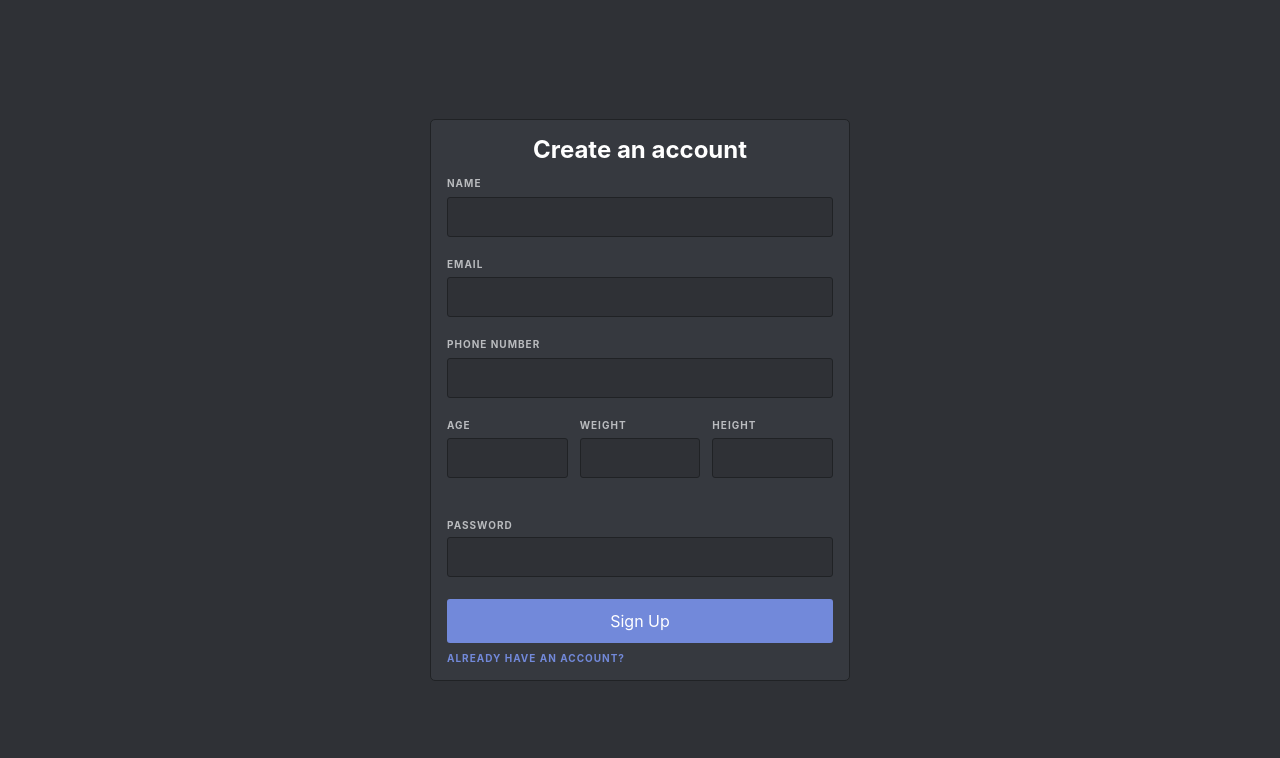
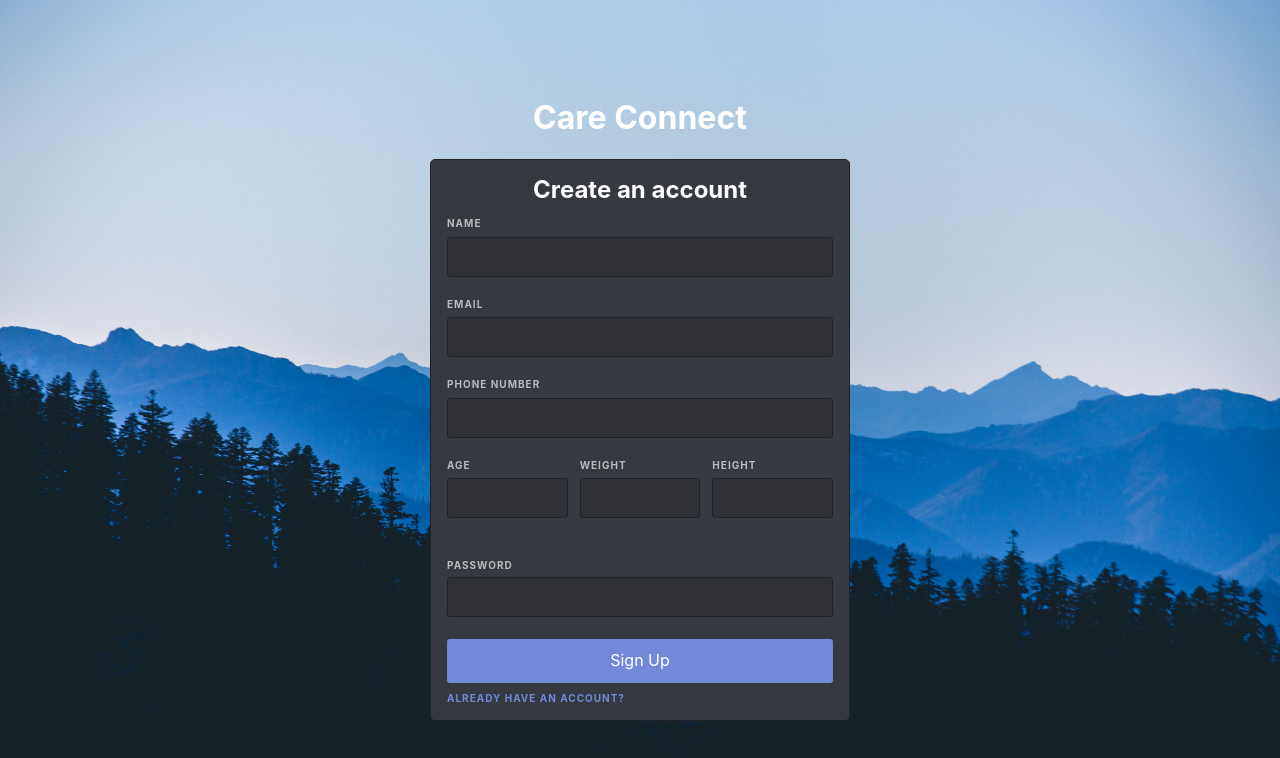
Before and after one commit to 0xtimsb/care-connect, a React (Create React App) app in the folder client/: page /signup in a window 1280 px wide. Shown: the top 758 px of the page. Built offline with nearby package versions, Linux system fonts and the light colour scheme.

Commit message:
CSS Refactor.

```diff
--- a/client/src/pages/Auth/AuthLayout.tsx
+++ b/client/src/pages/Auth/AuthLayout.tsx
@@ -1,6 +1,8 @@
 import React from 'react';
 import { Switch, Route, Redirect } from 'react-router-dom';
 import styled from 'styled-components';
+
+import background from 'images/background-4.jpg';
 
 // Pages
 import LogIn from 'pages/Auth/LogIn';
@@ -14,13 +16,21 @@ const Root = styled.div`
 	height: 100vh;
 
 	display: flex;
+	flex-direction: column;
 	justify-content: center;
 	align-items: center;
+
+	background-image: url(${background});
+	background-position: center;
+	background-size: cover;
 `;
+
+const Header = styled.h1``;
 
 const AuthLayout = ({ handleUserData }: any) => {
 	return (
 		<Root>
+			<Header>Care Connect</Header>
 			<Switch>
 				<Route
 					exact
```
Also changed, not shown: client/src/images/background-4.jpg (added).
